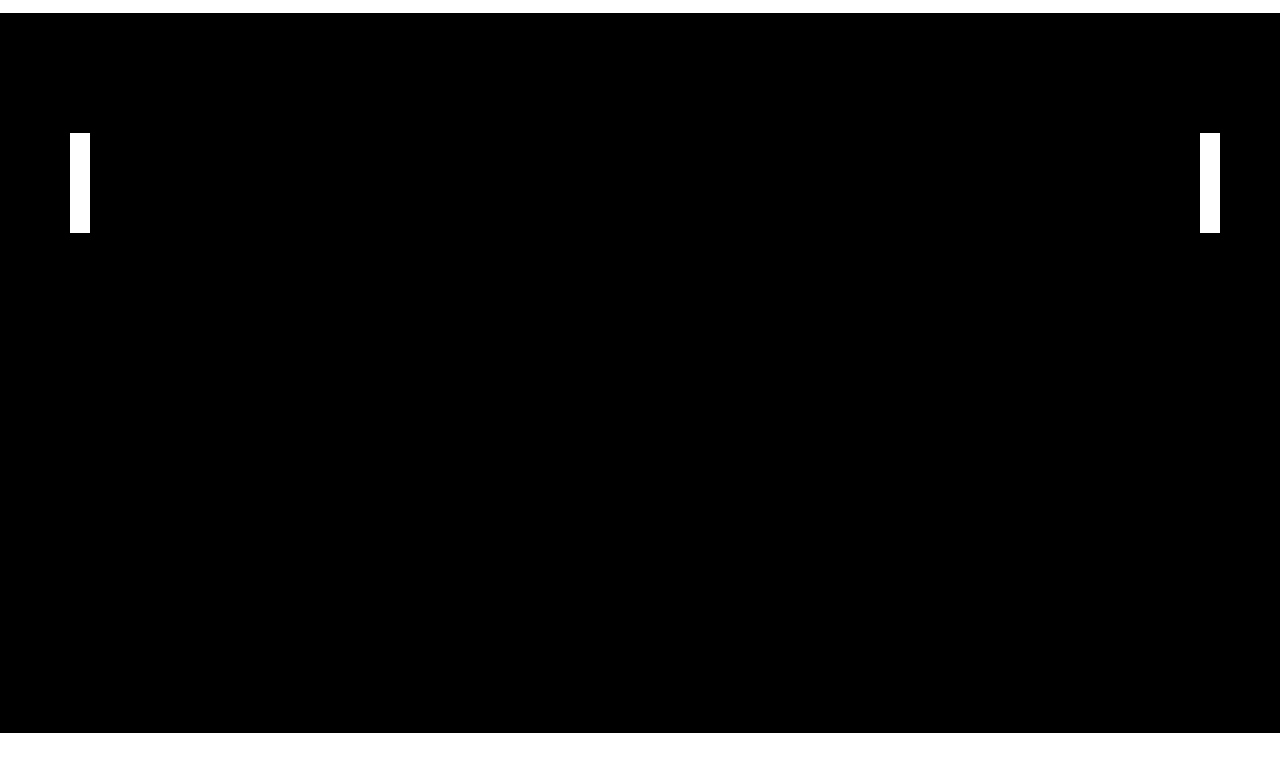
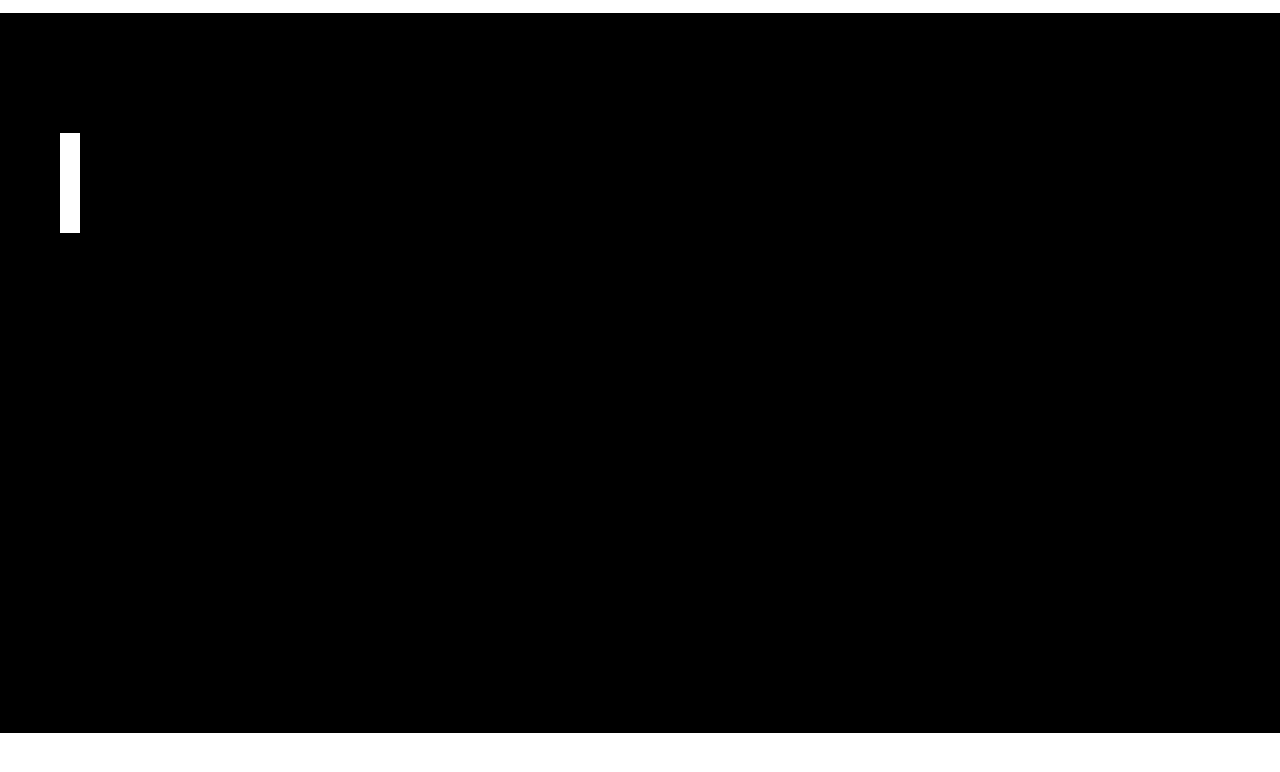
Before and after one commit to Avendor7/SocketPong, a website: page public/game.html in a window 1280 px wide. Drawn offline with nearby package versions, Linux system fonts and the light colour scheme.

Commit message:
paddle movement and background method changed

```diff
--- a/public/game.html
+++ b/public/game.html
@@ -11,6 +11,9 @@
         margin-right: auto;
         width: 1280px;
     }
+    canvas{
+      background-color: #000;
+    }
     </style>
   </head>
   <body onload='init()'>
--- a/public/game.js
+++ b/public/game.js
@@ -10,11 +10,13 @@ var player2Score;
 function init() {
 
     //game pieces
-    player1Paddle = new component(20, 100, "white", 70, 120);
-    player2Paddle = new component(20, 100, "white", 1200, 120);
+    player1Paddle = new component(20, 100, "white", 60, 120);
+    player2Paddle = new component(20, 100, "black", 1200, 120);
 
     player1Score = new scoreNumbers(30, 30, "green", 10, 120);
     player2Score = new scoreNumbers(30, 30, "green", 10, 120);
+
+    //start the game
     game.start();
 }
 
@@ -27,18 +29,17 @@ var game = {
         this.context = this.canvas.getContext("2d");
         this.interval = setInterval(update, 20);
         //background
-        this.context.fillStyle= 'black';
         this.context.fillRect(0, 0, this.canvas.width, this.canvas.height);
 
         //input
-        // window.addEventListener('keydown', function (e) {
-        //     e.preventDefault();
-        //     game.keys = (game.keys || []);
-        //     game.keys[e.keyCode] = (e.type == "keydown");
-        // });
-        // window.addEventListener('keyup', function (e) {
-        //     game.keys[e.keyCode] = (e.type == "keydown");
-        // });
+        window.addEventListener('keydown', function (e) {
+            e.preventDefault();
+            game.keys = (game.keys || []);
+            game.keys[e.keyCode] = (e.type == "keydown");
+        });
+        window.addEventListener('keyup', function (e) {
+            game.keys[e.keyCode] = (e.type == "keydown");
+        });
     },
     stop : function() {
         clearInterval(this.interval);
@@ -69,13 +70,12 @@ function component(width, height, color, x, y) {
         context.fillRect(this.x, this.y, this.width, this.height);
     }
     this.newPos = function() {
-        this.x += this.speedX;
-        this.y += this.speedY;
+        this.y += this.speed;
     }
 
     //check for collison with another object
     this.crashWith = function(otherobj) {
-        //
+
         var myleft = this.x;
         var myright = this.x + (this.width);
         var mytop = this.y;
@@ -104,13 +104,22 @@ function component(width, height, color, x, y) {
 function update(){
     //if collision, stop the game, else, update all the things
     // if (myGamePiece.crashWith(myObstacle)) {
-    //     myGameArea.stop();
+    //     mygame.stop();
     // } else {
-    //     myGameArea.clear();
+    //     mygame.clear();
     //     myObstacle.update();
     //     myGamePiece.newPos();
     //     myGamePiece.update();
     // }
+    game.clear();
+
+    player1Paddle.speed = 0;
+
+    if (game.keys && game.keys[38]) {player1Paddle.speed = -10; }
+    if (game.keys && game.keys[40]) {player1Paddle.speed = 10; }
+    player1Paddle.newPos();
     player1Paddle.update();
+
+    player2Paddle.newPos();
     player2Paddle.update();
 }
```
